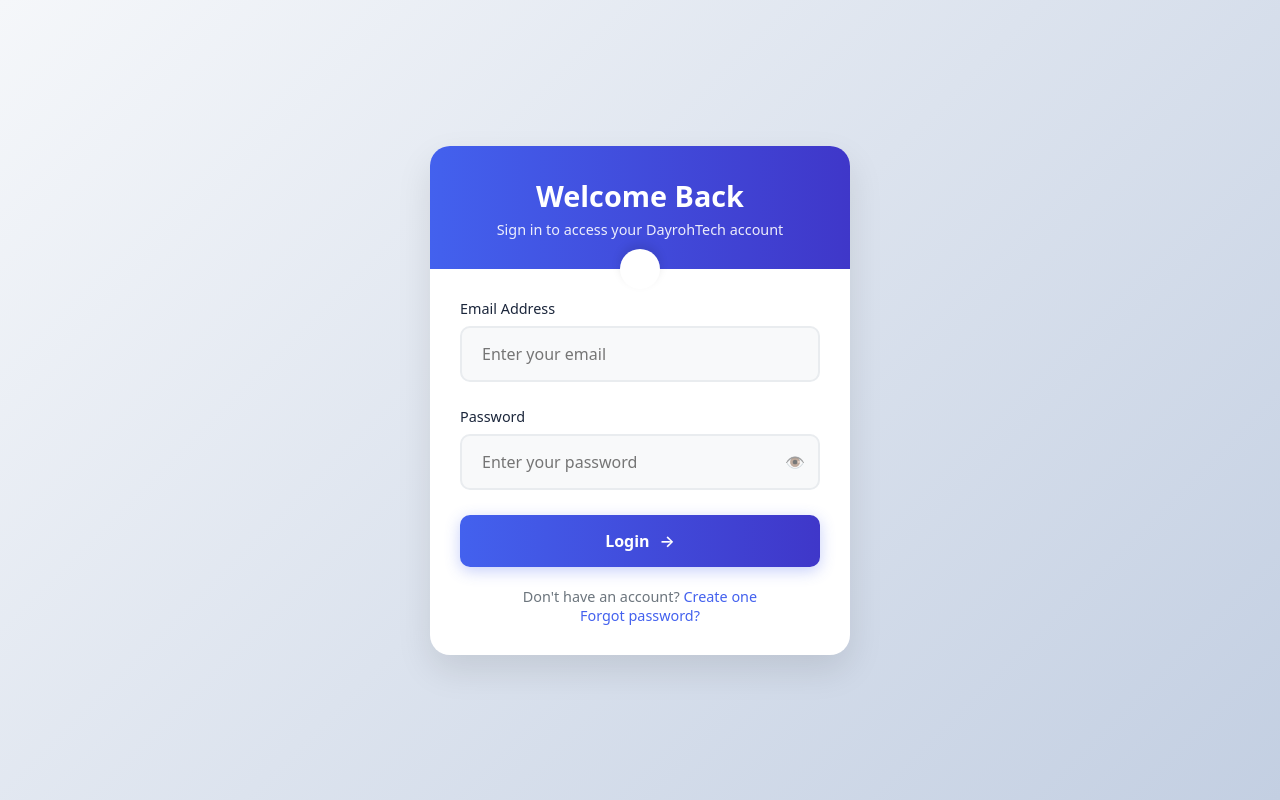
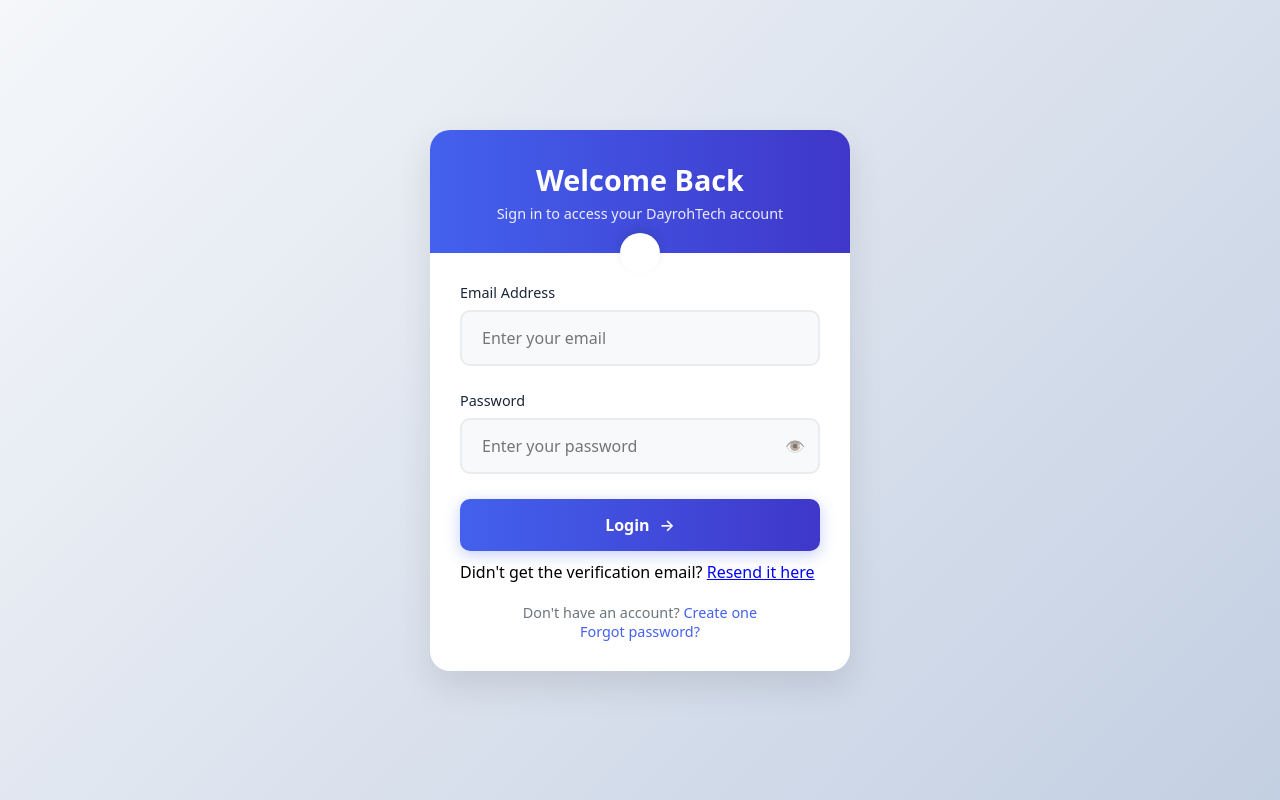
Before and after one commit to Dayroh/DayroTech-Store, a PHP site: page /school/login.php in a window 1280 px wide. Run offline with PHP 8.4, Linux system fonts and the light colour scheme; data that the repository does not hold is empty.

Commit message:
Update login.php

```diff
--- a/login.php
+++ b/login.php
@@ -326,6 +326,11 @@ if (isset($_SESSION['status'])) {
           <span>Login</span>
           <span>→</span>
         </button>
+     <p style="margin-top:10px;">
+    Didn't get the verification email?
+    <a href="resend-verification.php" style="color:blue;">Resend it here</a>
+</p>
+
       </form>
 
       <div class="login-footer">
```
